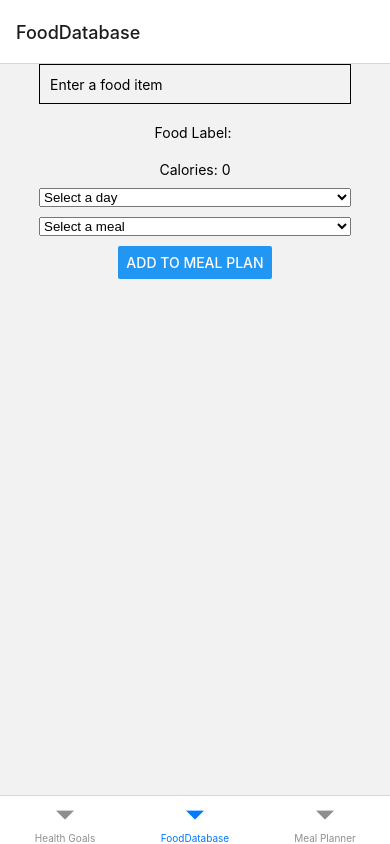
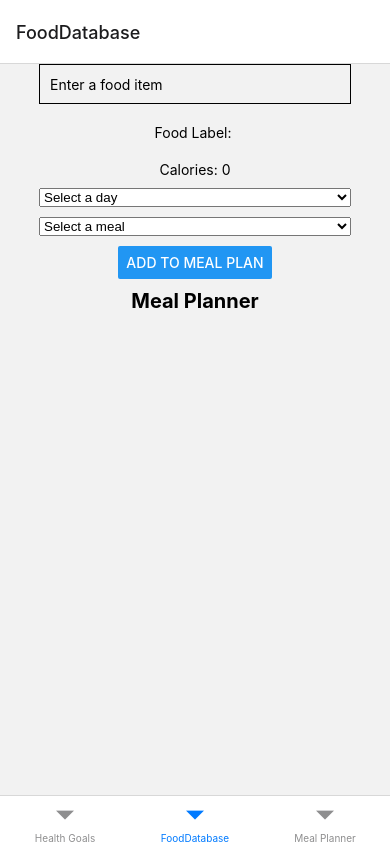
Before and after one commit to AyoubBEsiee/AwesomeProject, a React Native app: screen /FoodDatabase in a window 390 px wide. Built offline with nearby package versions, Linux system fonts and the light colour scheme.

Commit message:
Meal Plan Screen

```diff
--- a/App.js
+++ b/App.js
@@ -3,11 +3,10 @@ import { StyleSheet, View } from 'react-native';
 import { NavigationContainer } from '@react-navigation/native';
 import { createBottomTabNavigator } from '@react-navigation/bottom-tabs';
 import { createStackNavigator } from '@react-navigation/stack';
-import MealPlannerScreen from './MealPlannerScreen';
-
-
+import MealPlannerScreen from './MealPlannerScreen.js';
 import HealthGoalScreen from './HealthGoals.js';
-import FoodDatabaseScreen from './FoodDatabaseScreen';
+import FoodDatabaseScreen from './FoodDatabaseScreen.js';
+import { MealPlanProvider } from './MealPlanContext.js';
 
 const Tab = createBottomTabNavigator();
 const Stack = createStackNavigator();
@@ -15,11 +14,13 @@ const Stack = createStackNavigator();
 export default function App() {
   return (
     <NavigationContainer>
-      <Tab.Navigator>
-        <Tab.Screen name="Health Goals" component={HealthGoalScreen} />
-        <Tab.Screen name="FoodDatabase" component={FoodDatabaseScreen} />
-        <Tab.Screen name="Meal Planner" component={MealPlannerScreen} />
-      </Tab.Navigator>
+      <MealPlanProvider>
+        <Tab.Navigator>
+          <Tab.Screen name="Health Goals" component={HealthGoalScreen} />
+          <Tab.Screen name="FoodDatabase" component={FoodDatabaseScreen} />
+          <Tab.Screen name="Meal Planner" component={MealPlannerScreen} />
+        </Tab.Navigator>
+      </MealPlanProvider>
     </NavigationContainer>
   );
 }
--- a/FoodDatabaseScreen.js
+++ b/FoodDatabaseScreen.js
@@ -1,7 +1,8 @@
-import React, { useState } from 'react';
+import React, { useState, useContext } from 'react';
 import { StyleSheet, View, Text, TextInput, Button, TouchableOpacity } from 'react-native';
 import { Picker } from '@react-native-picker/picker';
 import MealPlannerScreen from './MealPlannerScreen';
+import MealPlanContext from './MealPlanContext';
 
 export default function FoodDatabaseScreen() {
   const [searchQuery, setSearchQuery] = useState('');
@@ -10,7 +11,8 @@ export default function FoodDatabaseScreen() {
   const [suggestions, setSuggestions] = useState([]);
   const [selectedDay, setSelectedDay] = useState('');
   const [selectedMeal, setSelectedMeal] = useState('');
-  const [mealPlan, setMealPlan] = useState({});
+
+  const { mealPlan, setMealPlan } = useContext(MealPlanContext);
 
   const handleSearch = () => {
     // Code pour effectuer la recherche
@@ -91,12 +93,15 @@ export default function FoodDatabaseScreen() {
         updatedMealPlan[selectedDay] = { [selectedMeal]: [selectedMealItem] };
       }
 
-      setMealPlan(updatedMealPlan);
+      console.log('Meal Plan:', updatedMealPlan);
+
       setSearchQuery('');
       setSelectedDay('');
       setSelectedMeal('');
       setFoodLabel('');
       setCalories(0);
+
+      setMealPlan(updatedMealPlan);
     }
   };
 
@@ -154,7 +159,7 @@ export default function FoodDatabaseScreen() {
 
       <Button title="Add to Meal Plan" onPress={handleConfirmation} />
 
-      <MealPlannerScreen mealPlan={mealPlan} />
+      <MealPlannerScreen setMealPlan={setMealPlan} />
     </View>
   );
 }
--- /dev/null
+++ b/MealPlanContext.js
@@ -0,0 +1,15 @@
+import React, { createContext, useState } from 'react';
+
+const MealPlanContext = createContext();
+
+export const MealPlanProvider = ({ children }) => {
+  const [mealPlan, setMealPlan] = useState({});
+
+  return (
+    <MealPlanContext.Provider value={{ mealPlan, setMealPlan }}>
+      {children}
+    </MealPlanContext.Provider>
+  );
+};
+
+export default MealPlanContext;
--- a/MealPlannerScreen.js
+++ b/MealPlannerScreen.js
@@ -1,55 +1,60 @@
-import React from 'react';
+import React, { useContext } from 'react';
 import { StyleSheet, View, Text } from 'react-native';
+import MealPlanContext from './MealPlanContext';
 
-const MealPlannerScreen = ({ mealPlan }) => {
-  if (!mealPlan) {
-    return <Text>No meal plan available</Text>;
-  }
+export default function MealPlannerScreen() {
+  const { mealPlan } = useContext(MealPlanContext);
 
   return (
     <View style={styles.container}>
+      <Text style={styles.title}>Meal Planner</Text>
       {Object.entries(mealPlan).map(([day, meals]) => (
-        <View style={styles.dayContainer} key={day}>
-          <Text style={styles.dayLabel}>{day}</Text>
-          {Object.entries(meals).map(([meal, foodItems]) => (
-            <View style={styles.mealSection} key={meal}>
-              <Text style={styles.mealLabel}>{meal}</Text>
-              {Array.isArray(foodItems) ? (
-                foodItems.map((food, index) => (
-                  <Text key={index}>{food}</Text>
-                ))
-              ) : (
-                <Text>{foodItems}</Text>
-              )}
+        <View key={day} style={styles.dayContainer}>
+          <Text style={styles.day}>{day}</Text>
+          {Object.entries(meals).map(([meal, items]) => (
+            <View key={meal} style={styles.mealContainer}>
+              <Text style={styles.meal}>{meal}</Text>
+              {items.map((item, index) => (
+                <View key={index} style={styles.itemContainer}>
+                  <Text>{item.food}</Text>
+                  <Text>Calories: {item.calories}</Text>
+                </View>
+              ))}
             </View>
           ))}
         </View>
       ))}
     </View>
   );
-};
+}
 
 const styles = StyleSheet.create({
   container: {
     flex: 1,
-    padding: 16,
+    padding: 10,
+  },
+  title: {
+    fontSize: 20,
+    fontWeight: 'bold',
+    marginBottom: 10,
   },
   dayContainer: {
-    marginBottom: 16,
+    marginBottom: 20,
   },
-  dayLabel: {
-    fontSize: 20,
-    fontWeight: 'bold',
-    marginBottom: 8,
-  },
-  mealSection: {
-    marginBottom: 8,
-  },
-  mealLabel: {
+  day: {
     fontSize: 16,
     fontWeight: 'bold',
-    marginBottom: 4,
+    marginBottom: 10,
+  },
+  mealContainer: {
+    marginLeft: 10,
+  },
+  meal: {
+    fontSize: 14,
+    fontWeight: 'bold',
+    marginBottom: 5,
+  },
+  itemContainer: {
+    marginLeft: 20,
   },
 });
-
-export default MealPlannerScreen;
```
